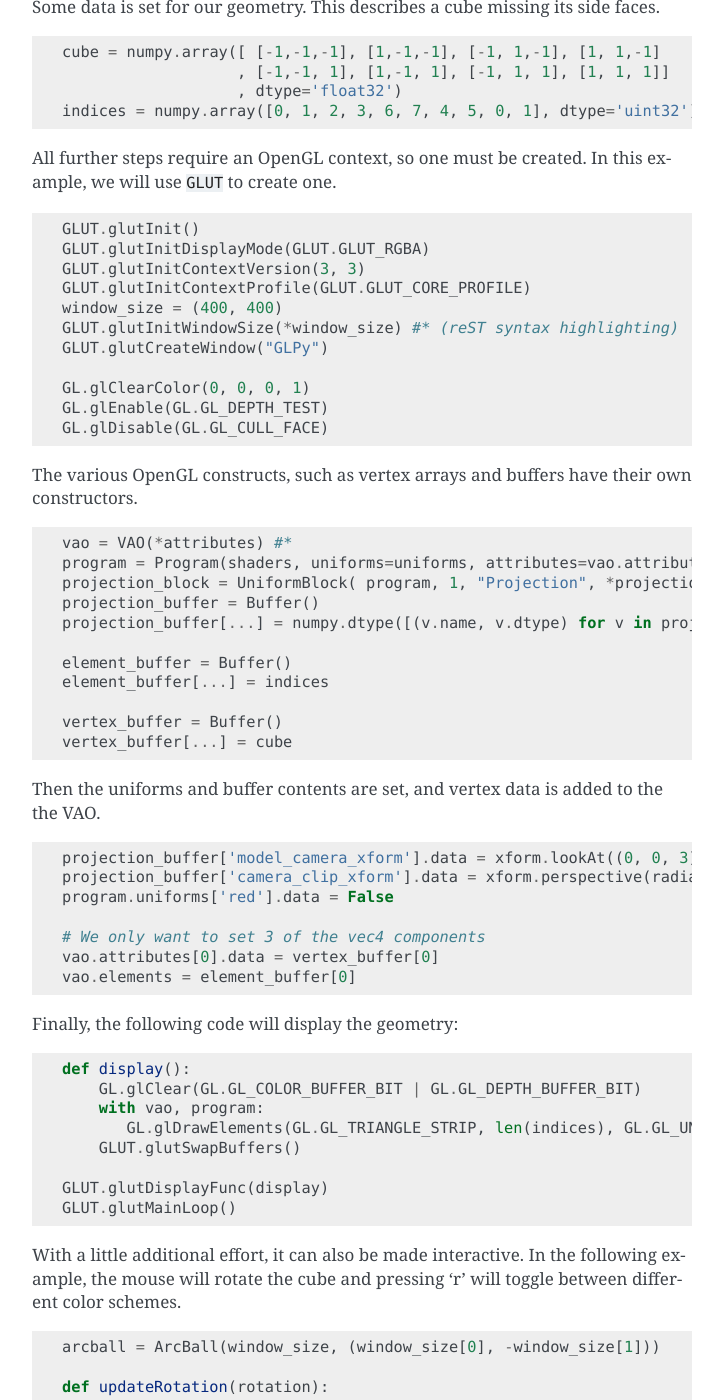
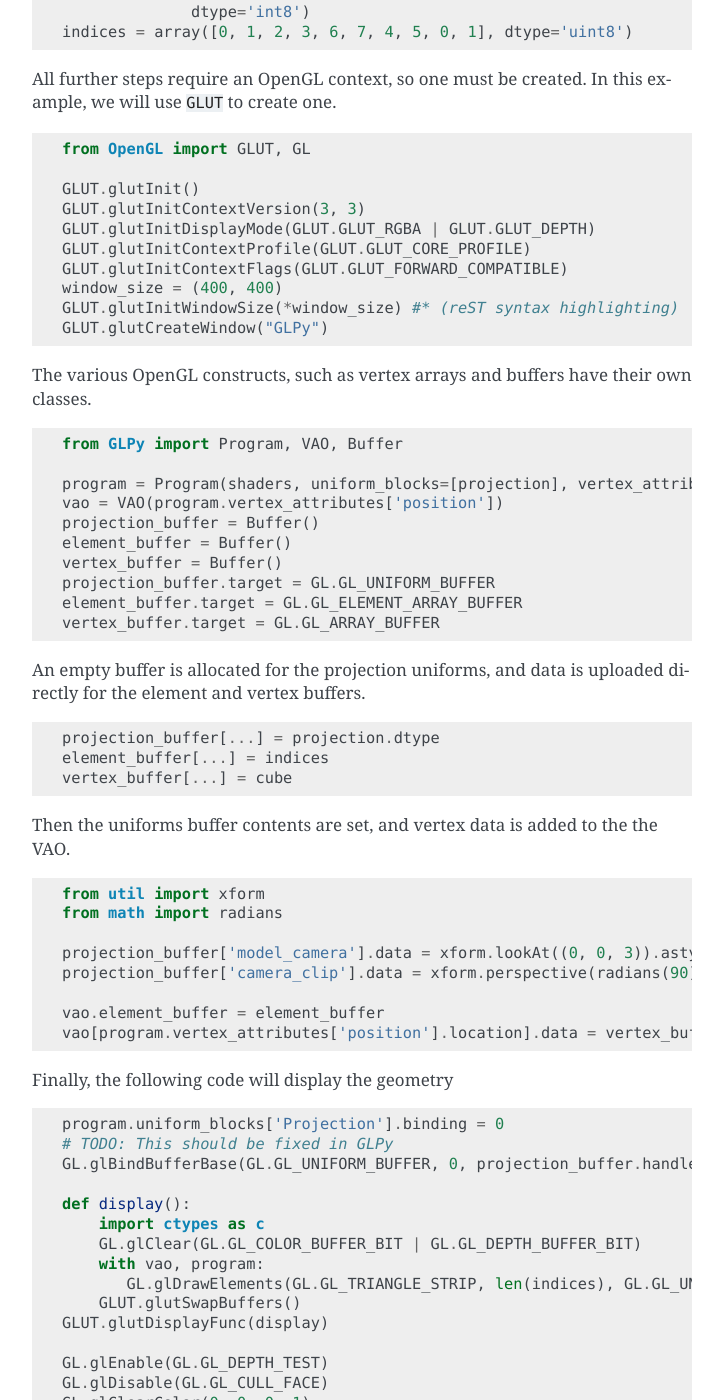
Before and after one commit to kwohlfahrt/GLPy, a Sphinx documentation site: the page built from docs/examples/sample.rst, in a window 1280 px wide and 1400 px high, scrolled down 1275 px. Shown: the whole window, without its empty margins (388-1111 px from the left). Built offline with Sphinx 7.4.7, drawn with Linux system fonts in a browser that asks for light colours; some of the changed text lies outside the part shown.

Commit message:
Bring VertexAttributes into new model
Adds vertex attribute specification. This is sufficient for rendering, so
examples are also updated.  Tidying needed in: Uniform buffer binding, drawing,
VertexAttribPointer specification (don't require specifying each matrix column
separately).

```diff
--- a/GLPy/__init__.py
+++ b/GLPy/__init__.py
@@ -1,5 +1,5 @@
 from . import GLSL
 from .program import Program
-from .vertex import VAO, VertexAttribute
+from .vertex import VAO
 from .texture import ImmutableTexture
 from .buffers import Buffer
--- a/docs/examples/sample.rst
+++ b/docs/examples/sample.rst
@@ -1,18 +1,7 @@
 Sample
 ======
 
-A simple sample program looks like this:
-
-.. testsetup:: sample
-
-   import numpy
-   from OpenGL import GL, GLUT
-   from math import radians
-
-   from GLPy import Variable, Program, VertexAttribute, VAO, Buffer
-
-   from util import xform
-   from util.arcball import ArcBall
+This document describes a 'Hello cube!' program.
 
 First, the shaders are written. This shader defines a uniform variable, a
 uniform block and one vertex attribute.
@@ -22,136 +11,147 @@ uniform block and one vertex attribute.
    vertex_shader = """
    #version 330
 
-   in vec4 position;
+   in vec3 position;
 
-   layout(shared, row_major) uniform Projection {
-   	uniform mat4 model_camera_xform;
-   	uniform mat4 camera_clip_xform;
+   layout(std140, row_major) uniform Projection {
+        mat4 model_camera;
+        mat4 camera_clip;
    };
 
-   uniform bool red = false;
-
    out block {
-   	flat vec3 color;
+        vec3 color;
    } Out;
 
-   void main(){
-   	if (red){
-   		Out.color = vec3(1, 0, 0);
-   	} else {
-   		Out.color = (position.xyz + 2) / 4;
-   	}
-   	gl_Position = camera_clip_xform
-   	            * model_camera_xform
-   	            * position;
+   void main() {
+        Out.color = (position + 2) / 4;
+        gl_Position = camera_clip * model_camera * vec4(position, 1.0);
    }
    """
 
    fragment_shader = """
    #version 330
 
-   out vec4 out_color;
+   out vec4 frag_color;
 
    in block {
-   	flat vec3 color;
+        vec3 color;
    } In;
 
-   void main(){
-   	out_color = vec4(In.color, 1);
+   void main() {
+        frag_color = vec4(In.color, 1);
    }
    """
 
    shaders = {'vertex': vertex_shader, 'fragment': fragment_shader}
 
-Then, the variables in the shaders are described (a shader parser would be
-useful!).
+Then, the variables in the shaders are described (a shader parser would be useful!).
 
 .. testcode:: sample
 
-   projection_uniforms = [ Variable('model_camera_xform', 'mat4')
-                         , Variable('camera_clip_xform', 'mat4') ]
-   uniforms = [Variable('red', 'bool')]
-   attributes = [Variable('position', 'vec4')]
+   from GLPy.GLSL import Variable, UniformBlock, VertexAttribute
 
-Some data is set for our geometry. This describes a cube missing its side
-faces.
+   projection = UniformBlock('Projection', Variable('model_camera', 'mat4'),
+                             Variable('camera_clip', 'mat4'), layout='std140',
+                             matrix_layout='row_major')
+   position = VertexAttribute('position', 'vec3')
+
+Some data is set for our geometry. This describes a cube missing its side faces.
 
 .. testcode:: sample
 
-   cube = numpy.array([ [-1,-1,-1], [1,-1,-1], [-1, 1,-1], [1, 1,-1]
-                      , [-1,-1, 1], [1,-1, 1], [-1, 1, 1], [1, 1, 1]]
-                      , dtype='float32')
-   indices = numpy.array([0, 1, 2, 3, 6, 7, 4, 5, 0, 1], dtype='uint32')
+   from numpy import array
 
-All further steps require an OpenGL context, so one must be created. In this
-example, we will use ``GLUT`` to create one.
+   cube = array([[-1,-1,-1], [1,-1,-1], [-1, 1,-1], [1, 1,-1],
+                 [-1,-1, 1], [1,-1, 1], [-1, 1, 1], [1, 1, 1]],
+                 dtype='int8')
+   indices = array([0, 1, 2, 3, 6, 7, 4, 5, 0, 1], dtype='uint8')
+
+All further steps require an OpenGL context, so one must be created. In this example, we will use
+``GLUT`` to create one.
 
 .. TODO: Do something about * and syntax highlighting
 
 .. testcode:: sample
 
+   from OpenGL import GLUT, GL
+
    GLUT.glutInit()
-   GLUT.glutInitDisplayMode(GLUT.GLUT_RGBA)
    GLUT.glutInitContextVersion(3, 3)
+   GLUT.glutInitDisplayMode(GLUT.GLUT_RGBA | GLUT.GLUT_DEPTH)
    GLUT.glutInitContextProfile(GLUT.GLUT_CORE_PROFILE)
+   GLUT.glutInitContextFlags(GLUT.GLUT_FORWARD_COMPATIBLE)
    window_size = (400, 400)
    GLUT.glutInitWindowSize(*window_size) #* (reST syntax highlighting)
    GLUT.glutCreateWindow("GLPy")
 
-   GL.glClearColor(0, 0, 0, 1)
-   GL.glEnable(GL.GL_DEPTH_TEST)
-   GL.glDisable(GL.GL_CULL_FACE)
-
-The various OpenGL constructs, such as vertex arrays and buffers have their own
-constructors.
+The various OpenGL constructs, such as vertex arrays and buffers have their own classes.
 
 .. testcode:: sample
 
-   vao = VAO(*attributes) #*
-   program = Program(shaders, uniforms=uniforms, attributes=vao.attributes)
-   projection_block = UniformBlock( program, 1, "Projection", *projection_uniforms) #*
+   from GLPy import Program, VAO, Buffer
+
+   program = Program(shaders, uniform_blocks=[projection], vertex_attributes=[position])
+   vao = VAO(program.vertex_attributes['position'])
    projection_buffer = Buffer()
-   projection_buffer[...] = numpy.dtype([(v.name, v.dtype) for v in projection_uniforms])
+   element_buffer = Buffer()
+   vertex_buffer = Buffer()
+   projection_buffer.target = GL.GL_UNIFORM_BUFFER
+   element_buffer.target = GL.GL_ELEMENT_ARRAY_BUFFER
+   vertex_buffer.target = GL.GL_ARRAY_BUFFER
 
-   element_buffer = Buffer()
-   element_buffer[...] = indices
-
-   vertex_buffer = Buffer()
-   vertex_buffer[...] = cube
-
-Then the uniforms and buffer contents are set, and vertex data is added to the the VAO.
+An empty buffer is allocated for the projection uniforms, and data is uploaded directly for the
+element and vertex buffers.
 
 .. testcode:: sample
 
-   projection_buffer['model_camera_xform'].data = xform.lookAt((0, 0, 3)).astype('float32')
-   projection_buffer['camera_clip_xform'].data = xform.perspective(radians(90)).astype('float32')
-   program.uniforms['red'].data = False
+   projection_buffer[...] = projection.dtype
+   element_buffer[...] = indices
+   vertex_buffer[...] = cube
 
-   # We only want to set 3 of the vec4 components
-   vao.attributes[0].data = vertex_buffer[0]
-   vao.elements = element_buffer[0]
+Then the uniforms buffer contents are set, and vertex data is added to the the VAO.
 
-Finally, the following code will display the geometry::
+.. testcode:: sample
+
+   from util import xform
+   from math import radians
+
+   projection_buffer['model_camera'].data = xform.lookAt((0, 0, 3)).astype('float32')
+   projection_buffer['camera_clip'].data = xform.perspective(radians(90)).astype('float32')
+
+   vao.element_buffer = element_buffer
+   vao[program.vertex_attributes['position'].location].data = vertex_buffer.items
+
+Finally, the following code will display the geometry
+
+.. testcode:: sample
+
+   program.uniform_blocks['Projection'].binding = 0
+   # TODO: This should be fixed in GLPy
+   GL.glBindBufferBase(GL.GL_UNIFORM_BUFFER, 0, projection_buffer.handle)
 
    def display():
+       import ctypes as c
        GL.glClear(GL.GL_COLOR_BUFFER_BIT | GL.GL_DEPTH_BUFFER_BIT)
        with vao, program:
-          GL.glDrawElements(GL.GL_TRIANGLE_STRIP, len(indices), GL.GL_UNSIGNED_INT, None)
+          GL.glDrawElements(GL.GL_TRIANGLE_STRIP, len(indices), GL.GL_UNSIGNED_BYTE, c.c_void_p(0))
        GLUT.glutSwapBuffers()
+   GLUT.glutDisplayFunc(display)
 
-   GLUT.glutDisplayFunc(display)
-   GLUT.glutMainLoop()
+   GL.glEnable(GL.GL_DEPTH_TEST)
+   GL.glDisable(GL.GL_CULL_FACE)
+   GL.glClearColor(0, 0, 0, 1)
 
-With a little additional effort, it can also be made interactive. In the
-following example, the mouse will rotate the cube and pressing 'r' will toggle
-between different color schemes.
+With a little additional effort, it can also be made interactive. In the following example, the
+mouse will rotate the cube
 
-::
+.. testcode:: sample
+
+   from util.arcball import ArcBall
 
    arcball = ArcBall(window_size, (window_size[0], -window_size[1]))
 
    def updateRotation(rotation):
-      projection_buffer[0] = xform.lookAt((0, 0, 3)).dot(rotation).astype('float32')
+      projection_buffer['model_camera'].data = xform.lookAt((0, 0, 3)).dot(rotation).astype('float32')
       display()
 
    def mousebutton(button, state, x, y):
@@ -170,10 +170,10 @@ between different color schemes.
    def keypress(key, x, y):
       if key == b'q':
          GLUT.glutLeaveMainLoop()
-      if key == b'r':
-         program.uniforms['red'].data = not program.uniforms['red'].data
       display()
 
    GLUT.glutKeyboardFunc(keypress)
    GLUT.glutMouseFunc(mousebutton)
    GLUT.glutMotionFunc(mousemove)
+
+   GLUT.glutMainLoop()
```
Also changed, not shown: 8 other files.
